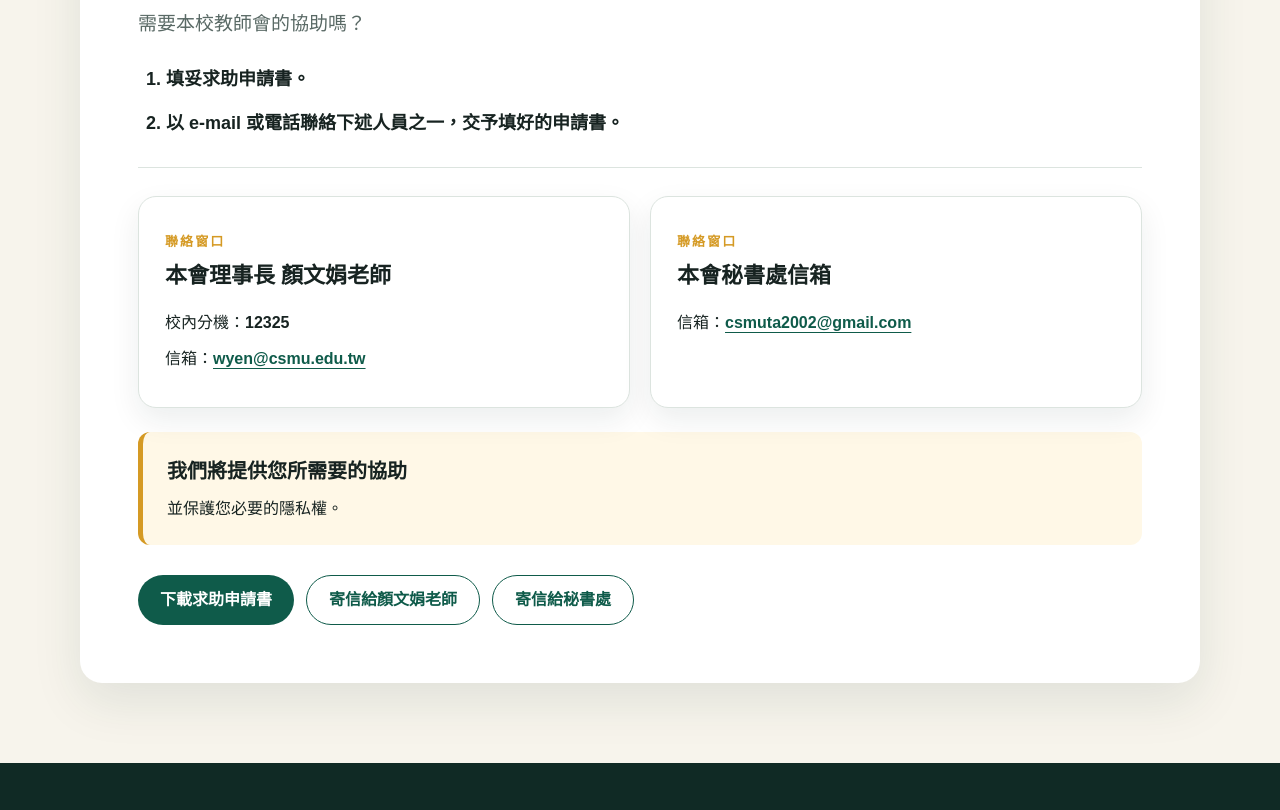
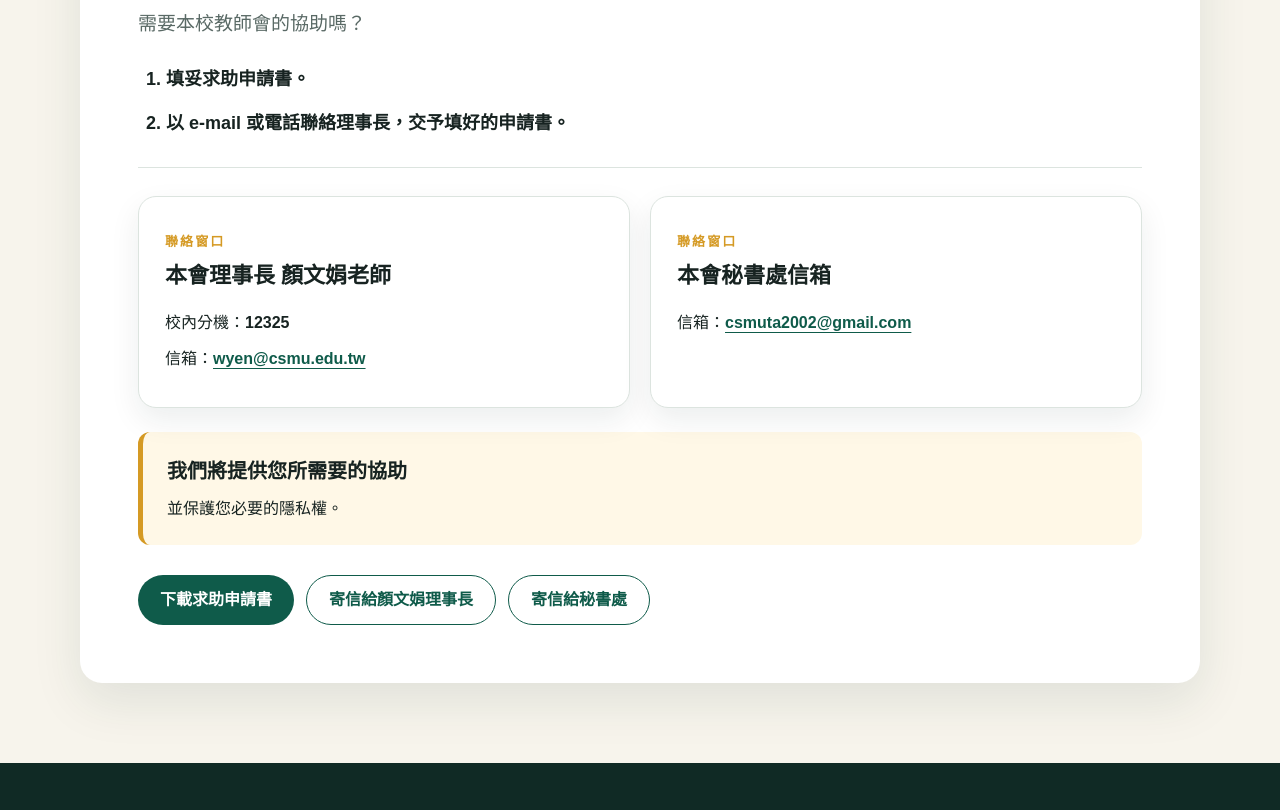
Before and after one commit to csmuta/csmuta.github.io, a plain HTML site: page assistance.html in a window 1280 px wide. Shown: the part 500-1310 px from the top of the page. Drawn offline with Linux system fonts and the light colour scheme.

Commit message:
更新理事長聯絡文字

```diff
--- a/assistance.html
+++ b/assistance.html
@@ -37,7 +37,7 @@
         <p class="lead">需要本校教師會的協助嗎？</p>
         <ol class="assistance-steps">
           <li>填妥求助申請書。</li>
-          <li>以 e-mail 或電話聯絡下述人員之一，交予填好的申請書。</li>
+          <li>以 e-mail 或電話聯絡理事長，交予填好的申請書。</li>
         </ol>
       </section>
       <div class="contact-grid">
@@ -59,7 +59,7 @@
       </div>
       <div class="service-actions">
         <a class="button primary" href="assets/uploads/1/1/9/4/119421615/中山醫學大學教師會求助申請單20260513.docx">下載求助申請書</a>
-        <a class="button secondary" href="mailto:wyen@csmu.edu.tw">寄信給顏文娟老師</a>
+        <a class="button secondary" href="mailto:wyen@csmu.edu.tw">寄信給顏文娟理事長</a>
         <a class="button secondary" href="mailto:csmuta2002@gmail.com">寄信給秘書處</a>
       </div>
     </article>
```
